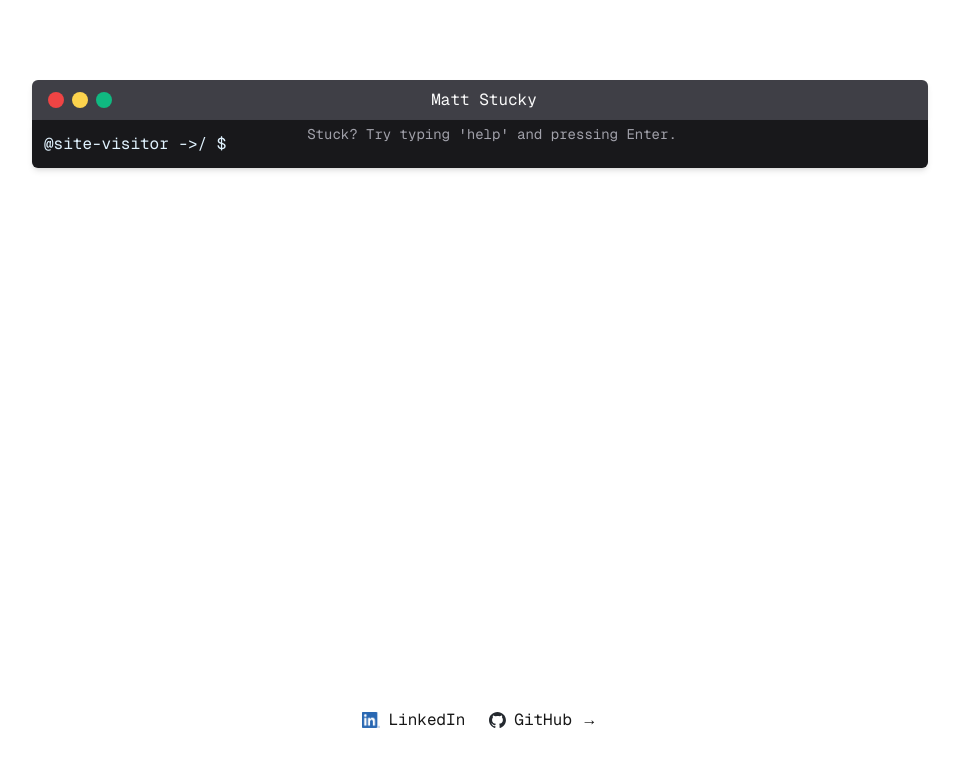
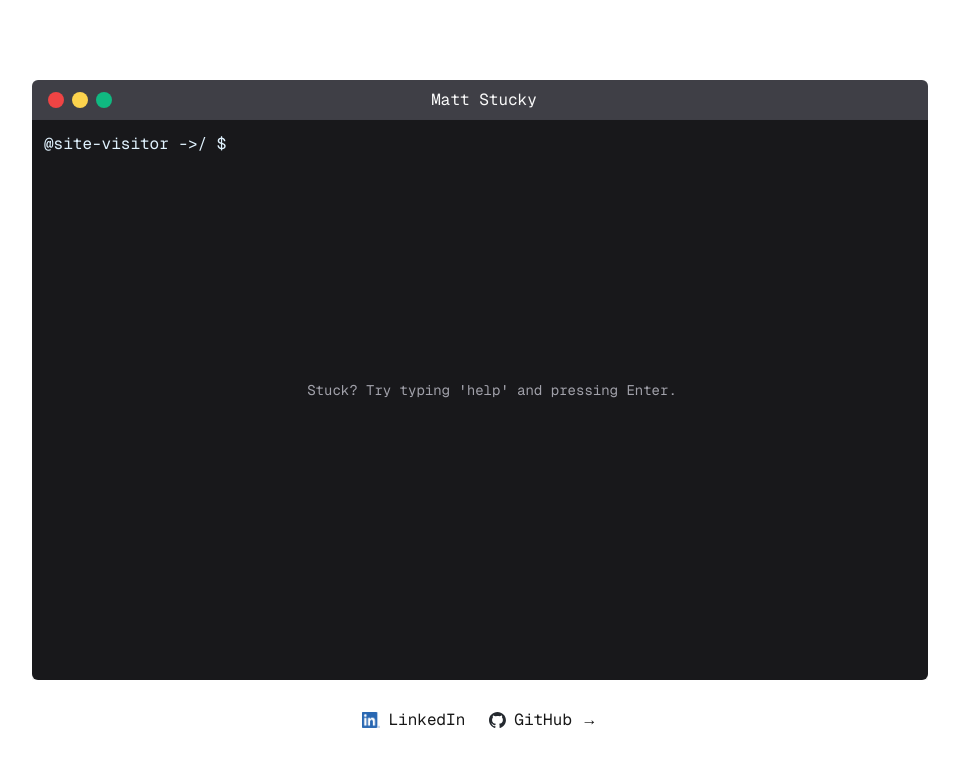
Before and after one commit to mnstucky/personal-site, a Next.js app: page / in a window 1280 px wide. Shown: the top 766 px of the page, without its empty margins (160-1119 px from the left). Built offline with nearby package versions, Linux system fonts and the light colour scheme.

Commit message:
Fix terminal size

```diff
--- a/app/page.tsx
+++ b/app/page.tsx
@@ -363,7 +363,7 @@ export default function Home() {
           transition-all
           duration-300
           flex-1
-          overflow-y-a
+          overflow-y-auto
           h-full`}
       >
         <div className='h-50 bg-zinc-700 rounded-t-md shadow-md px-4 py-2 flex items-center justify-between'>
@@ -389,7 +389,7 @@ export default function Home() {
           rounded-b-md
           p-3
           relative
-          overflow-y-a
+          overflow-y-auto
           overflow-x-hidden
           [&::-webkit-scrollbar]:w-2
           [&::-webkit-scrollbar-track]:bg-zinc-100
@@ -398,6 +398,7 @@ export default function Home() {
           dark:[&::-webkit-scrollbar-thumb]:bg-neutral-500
           flex-1
           max-h-[calc(100%-2.5rem)]
+          min-h-[calc(100%-2.5rem)]
           terminal
           `}
         >
```
